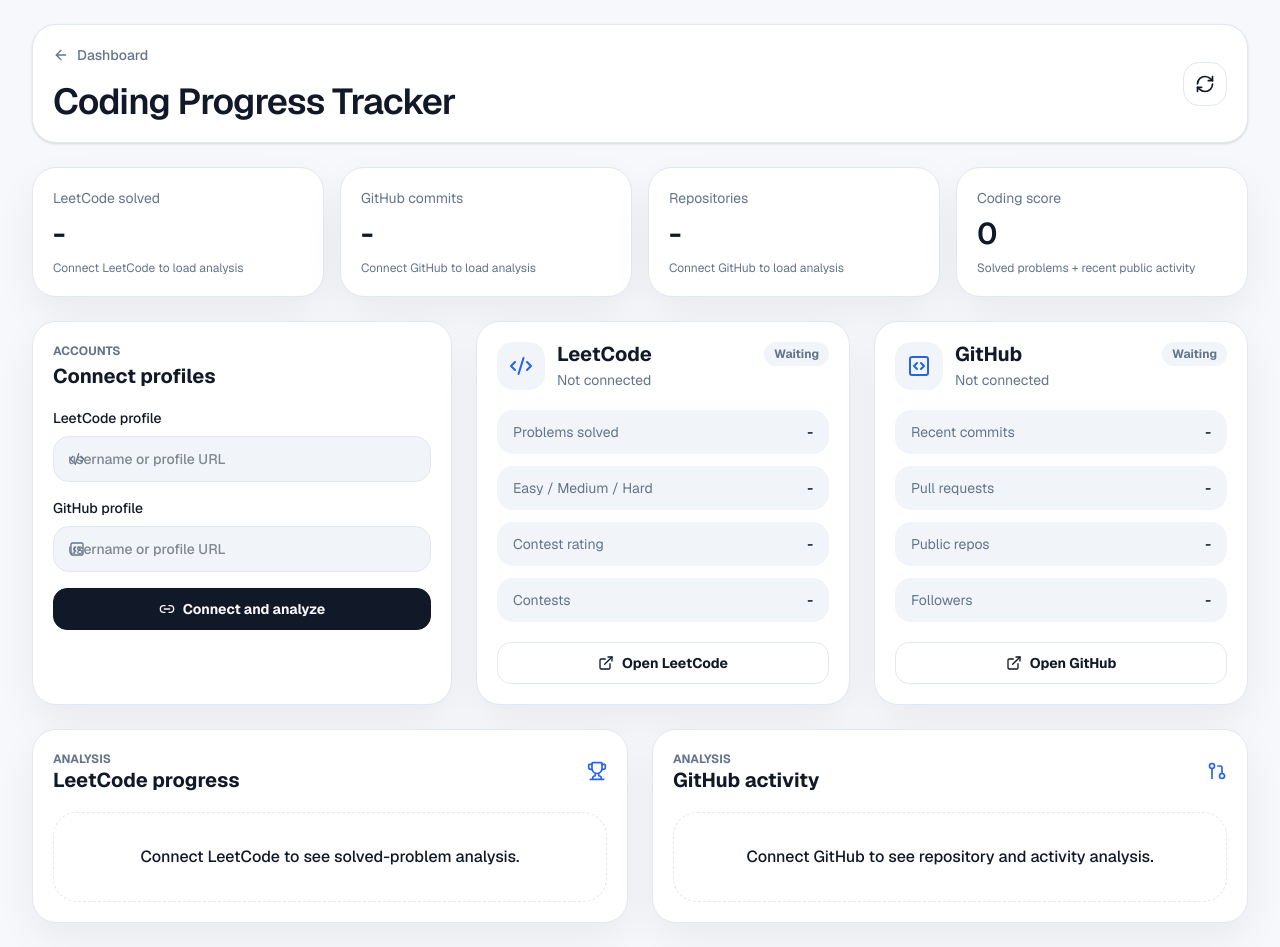
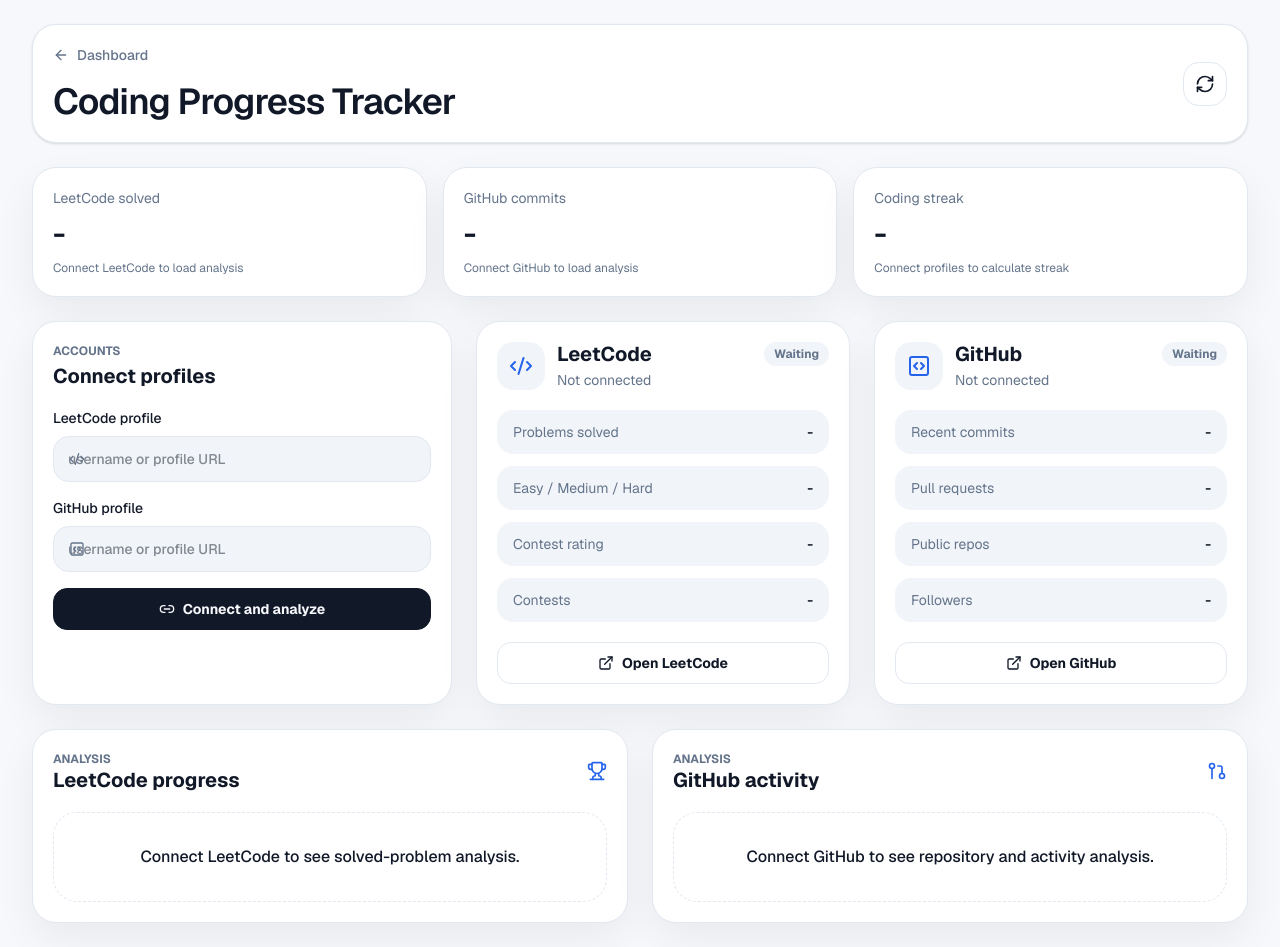
Before and after one commit to rutuja2005byte/Habit-Tracker, a Next.js app: page /tracking in a window 1280 px wide. Built offline with nearby package versions, Linux system fonts and the light colour scheme.

Commit message:
feat: enhance coding activity display in TrackingPage and add coding streak calculation

```diff
--- a/app/page.tsx
+++ b/app/page.tsx
@@ -301,20 +301,22 @@
           <h2 className="section-title text-2xl">{timeframeCopy[timeframe].title}</h2>
           <p className="mt-2 max-w-xl text-sm text-[var(--muted)]">{timeframeCopy[timeframe].subtitle}</p>
         </div>
+        <div className="grid gap-3 sm:min-w-64">
           <button className="primary-button" type="button" onClick={onAdd}>
             <Plus className="h-4 w-4" />
             Add Goal
           </button>
-      </div>
-
-      <div className="mt-6">
-        <div className="mb-4 flex items-center justify-between gap-4 rounded-3xl bg-[var(--subtle)] p-4">
+          <div className="flex items-center justify-between gap-4 rounded-3xl bg-[var(--subtle)] p-4">
             <CompactProgress percent={current.percent} />
             <div className="text-right">
               <p className="text-2xl font-semibold">{current.completed}/{current.total}</p>
               <p className="text-sm text-[var(--muted)]">Completed</p>
             </div>
           </div>
+        </div>
+      </div>
+
+      <div className="mt-6">
         <div className="space-y-3">
           {goals.length === 0 ? (
             <div className="rounded-3xl border border-dashed border-[var(--border)] p-8 text-center">
--- a/app/tracking/page.tsx
+++ b/app/tracking/page.tsx
@@ -105,14 +105,9 @@
       detail: github?.ok ? "Recent public push activity" : "Connect GitHub to load analysis",
     },
     {
-      label: "Repositories",
-      value: github?.ok ? String(github.publicRepos) : "-",
-      detail: github?.ok ? `${github.activeRepos} active in the last 90 days` : "Connect GitHub to load analysis",
-    },
-    {
-      label: "Coding score",
-      value: String((leetcode?.ok ? leetcode.solved : 0) + (github?.ok ? github.commits + github.activeRepos : 0)),
-      detail: "Solved problems + recent public activity",
+      label: "Coding streak",
+      value: getCodingStreak(leetcode, github),
+      detail: hasConnection ? "Based on latest public coding activity" : "Connect profiles to calculate streak",
     },
   ];
 
@@ -132,7 +127,7 @@
           </button>
         </header>
 
-        <section className="grid gap-4 md:grid-cols-2 xl:grid-cols-4">
+        <section className="grid gap-4 md:grid-cols-3">
           {topStats.map((item) => (
             <div className="dashboard-card min-h-32" key={item.label}>
               <p className="text-sm text-[var(--muted)]">{item.label}</p>
@@ -234,6 +229,29 @@
   } catch {
     return trimmed.replace(/^@/, "");
   }
+}
+
+function getCodingStreak(leetcode: LeetCodeStats | null, github: GitHubStats | null) {
+  const dates = [
+    ...(leetcode?.ok ? leetcode.recentAccepted.map((item) => item.date) : []),
+    ...(github?.ok ? github.recentActivity.map((item) => item.date) : []),
+  ]
+    .map((date) => new Date(date))
+    .filter((date) => Number.isFinite(date.getTime()))
+    .map((date) => date.toISOString().slice(0, 10));
+
+  const uniqueDays = new Set(dates);
+  if (!uniqueDays.size) return "-";
+
+  const cursor = new Date();
+  let streak = 0;
+
+  while (uniqueDays.has(cursor.toISOString().slice(0, 10))) {
+    streak += 1;
+    cursor.setDate(cursor.getDate() - 1);
+  }
+
+  return `${streak} ${streak === 1 ? "day" : "days"}`;
 }
 
 function ConnectionCard({
```
Lines whose indentation alone changed are shown as unchanged.
